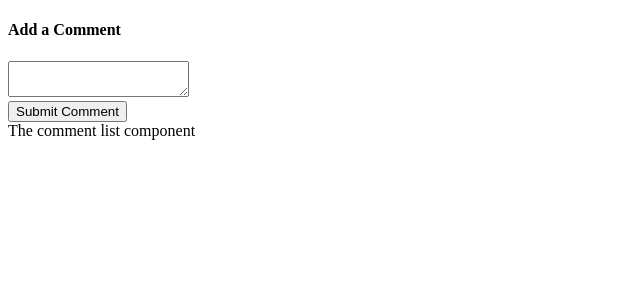
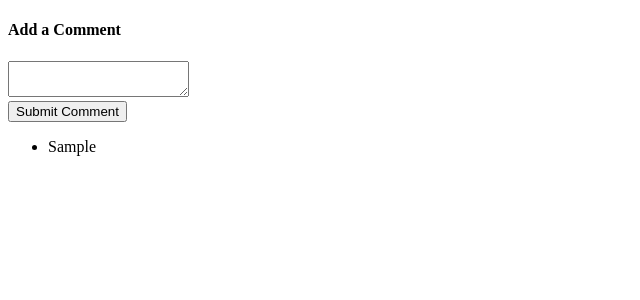
Before and after one commit to iostate/react_redux_testing, a React (Create React App) app: page / in a window 1280 px wide. Both pictures are taken after typing "Sample" into the empty fields and a click on the button "Submit Comment". Shown: the top 300 px of the page, without its empty margins (0-640 px from the left). Built offline with nearby package versions, Linux system fonts and the light colour scheme.

Commit message:
Added code to render the comment lists

```diff
--- a/src/components/CommentList.js
+++ b/src/components/CommentList.js
@@ -1,7 +1,26 @@
-import React from 'react'
+import React, { Component } from 'react';
+import { connect } from 'react-redux'
 
-export default () => {
-	return (
-		<div>The comment list component</div>
-	);
+class CommentList extends Component {
+	renderComments() {
+		return this.props.comments.map(comment => {
+			return <li key={comment}>{comment}</li>;
+		});
+	}
+
+	render() {
+		return (
+			<div>
+				<ul>
+					{this.renderComments()}
+				</ul>
+			</div>
+		);
+	}
+};
+
+function mapStateToProps(state) {
+	return {comments: state.comments};
 }
+
+export default connect(mapStateToProps, null)(CommentList);
```
Also changed, not shown: 1 other file (tests, documents, lock files or other folders).
